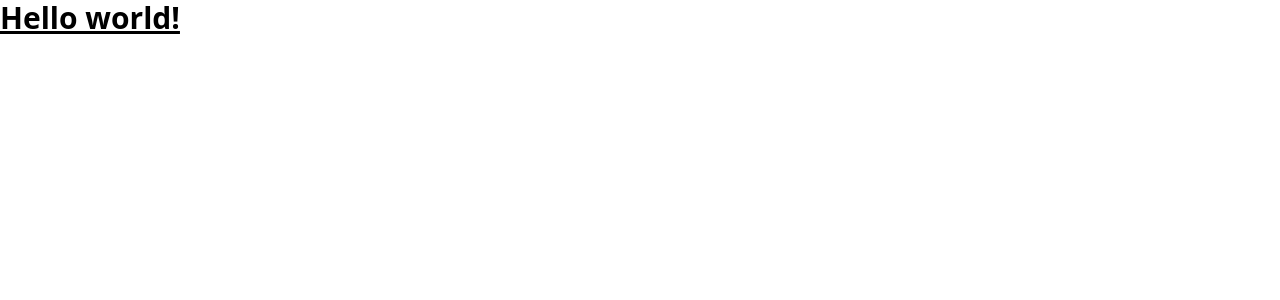
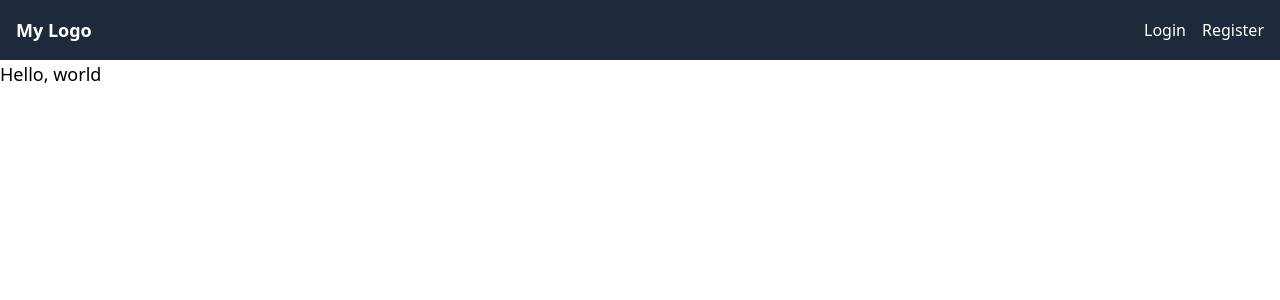
Before and after one commit to raivydassimenas/cs50web-capstone, a Django app: page / in a window 1280 px wide. Shown: the top 300 px of the page. Run offline with Django 4.2, Linux system fonts and the light colour scheme; style sheets or scripts are compiled from the project's sources; some libraries are stand-ins or nearby versions.

Commit message:
Add index.html and navbar

```diff
--- a/calendarapp/static/calendarapp/output.css
+++ b/calendarapp/static/calendarapp/output.css
@@ -534,25 +534,92 @@ video {
   --tw-backdrop-sepia:  ;
 }
 
+.container {
+  width: 100%;
+}
+
+@media (min-width: 640px) {
+  .container {
+    max-width: 640px;
+  }
+}
+
+@media (min-width: 768px) {
+  .container {
+    max-width: 768px;
+  }
+}
+
+@media (min-width: 1024px) {
+  .container {
+    max-width: 1024px;
+  }
+}
+
+@media (min-width: 1280px) {
+  .container {
+    max-width: 1280px;
+  }
+}
+
+@media (min-width: 1536px) {
+  .container {
+    max-width: 1536px;
+  }
+}
+
 .static {
   position: static;
+}
+
+.mx-auto {
+  margin-left: auto;
+  margin-right: auto;
 }
 
 .block {
   display: block;
 }
 
-.text-3xl {
-  font-size: 1.875rem;
-  line-height: 2.25rem;
+.flex {
+  display: flex;
+}
+
+.items-center {
+  align-items: center;
+}
+
+.justify-between {
+  justify-content: space-between;
+}
+
+.space-x-4 > :not([hidden]) ~ :not([hidden]) {
+  --tw-space-x-reverse: 0;
+  margin-right: calc(1rem * var(--tw-space-x-reverse));
+  margin-left: calc(1rem * calc(1 - var(--tw-space-x-reverse)));
+}
+
+.bg-slate-800 {
+  --tw-bg-opacity: 1;
+  background-color: rgb(30 41 59 / var(--tw-bg-opacity));
+}
+
+.p-4 {
+  padding: 1rem;
+}
+
+.text-lg {
+  font-size: 1.125rem;
+  line-height: 1.75rem;
 }
 
 .font-bold {
   font-weight: 700;
 }
 
-.underline {
-  text-decoration-line: underline;
+.text-white {
+  --tw-text-opacity: 1;
+  color: rgb(255 255 255 / var(--tw-text-opacity));
 }
 
 /* Your custom styles go here */
--- /dev/null
+++ b/calendarapp/templates/calendarapp/index.html
@@ -0,0 +1,10 @@
+{% extends "calendarapp/layout.html" %}
+{% load static %}
+
+{% block styles %}
+<link rel="stylesheet" href="{% static 'calendarapp/styles.css' %}"
+{% endblock %}
+
+{% block body %}
+<h1 class="text-lg">Hello, world</h1>
+{% endblock %}
--- a/calendarapp/templates/calendarapp/layout.html
+++ b/calendarapp/templates/calendarapp/layout.html
@@ -6,10 +6,30 @@
     <meta charset="UTF-8">
     <title>Calendar App</title>
     <link rel="stylesheet" href="{% static 'calendarapp/output.css' %}">
+{% block styles %}
+{% endblock %}
     {% block script %}
     {% endblock %}
 </head>
 <body>
-    <h1 class="text-3xl font-bold underline">Hello world!</h1>
+<nav class="bg-slate-800 p-4">
+    <div class="container mx-auto">
+        <div class="flex items-center justify-between">
+            <div class="text-white font-bold text-lg">My Logo</div>
+            <div class="flex space-x-4">
+                {% if user.is_authenticated %}
+                    <a href="#" class="text-white">Calendar</a>
+                    <a href="#" class="text-white">My Events</a>
+                    <a href="#" class="text-white">Logout {{ email }}</a>
+                {% else %}
+                    <a href="#" class="text-white">Login</a>
+                    <a href="#" class="text-white">Register</a>
+                {% endif %}
+            </div>
+        </div>
+    </div>
+</nav>
+{% block body %}
+{% endblock %}
 </body>
 </html>
--- a/calendarapp/views.py
+++ b/calendarapp/views.py
@@ -4,4 +4,4 @@ from django.shortcuts import render
 # Create your views here.
 
 def index(request):
-    return render(request, './calendarapp/layout.html')
+    return render(request, './calendarapp/index.html', { "user": "default"})
--- a/cs50web_final/settings.py
+++ b/cs50web_final/settings.py
@@ -119,7 +119,7 @@ USE_TZ = True
 # https://docs.djangoproject.com/en/4.2/howto/static-files/
 
 STATIC_URL = 'static/'
-STATICFILES_DIRS = [os.path.join(BASE_DIR, 'static')]
+STATICFILES_DIRS = [os.path.join(BASE_DIR, 'calendarapp/static')]
 
 # Default primary key field type
 # https://docs.djangoproject.com/en/4.2/ref/settings/#default-auto-field
```
